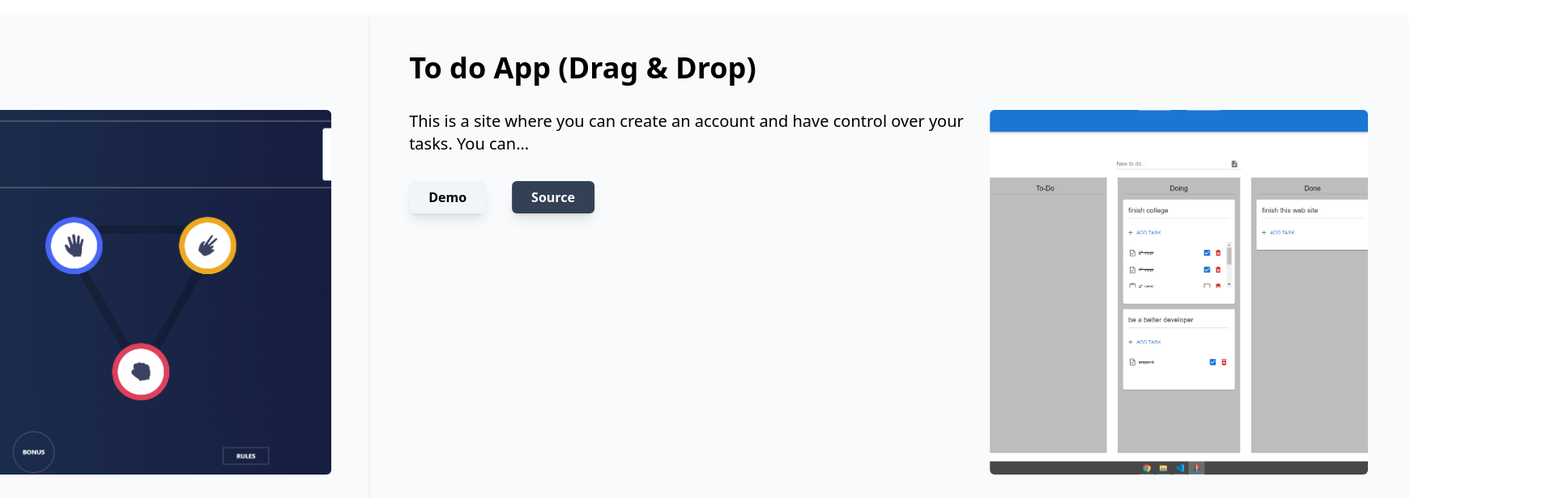
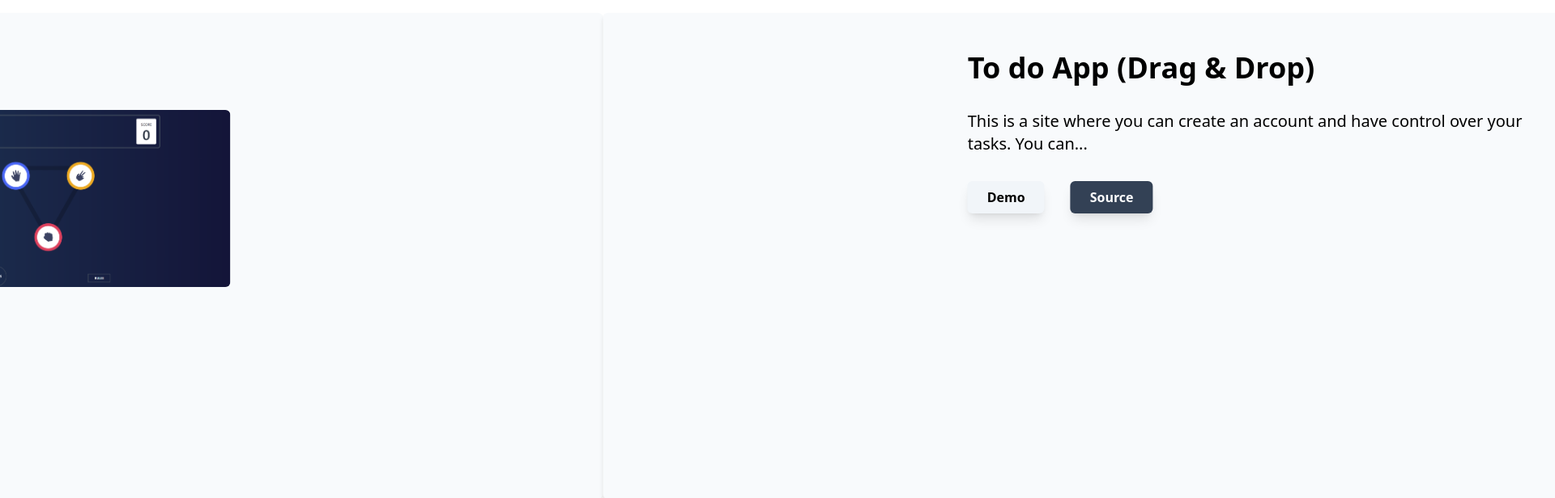
Before and after one commit to peVelosa/portfolio, a React (Vite) app: page / in a window 1280 px wide. Shown: the part 2060-2676 px from the top of the page at 81% size, 1920 px wide, since content can reach past the window. Built offline with nearby package versions, Linux system fonts and the light colour scheme.

Commit message:
teste com imagem

```diff
--- a/src/components/Project.tsx
+++ b/src/components/Project.tsx
@@ -37,11 +37,11 @@ const Project: FC<ProjectProps> = ({
           className="mx-auto h-full max-w-7xl"
         >
           <motion.div className="flex h-full flex-col p-12">
-            <h1 className="mb-8 text-lg font-bold lg:text-4xl">{title}</h1>
+            <h1 className="mb-8 text-3xl font-bold lg:text-4xl">{title}</h1>
             <div className="grid h-full gap-4 lg:grid-cols-[3fr_2fr]">
               <img
                 src={image}
-                className="block h-full items-stretch rounded-md object-cover lg:order-2"
+                className="mx-auto block aspect-video max-w-md items-stretch rounded-md object-cover lg:order-2 lg:aspect-auto"
               />
               <div className="flex flex-col gap-8">
                 <p className="text-xl">{description}</p>
```
